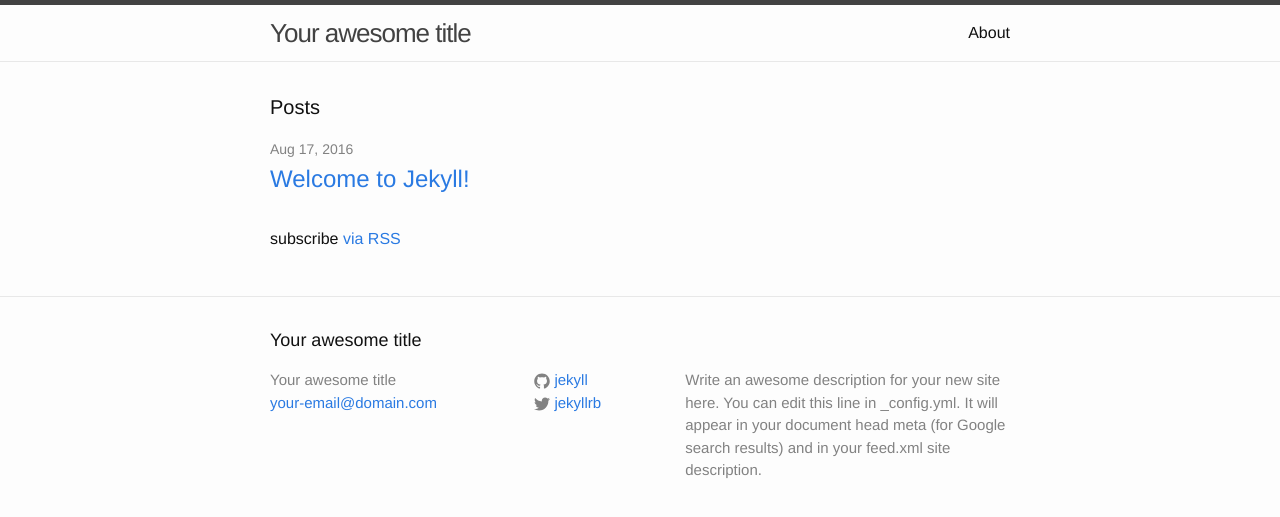
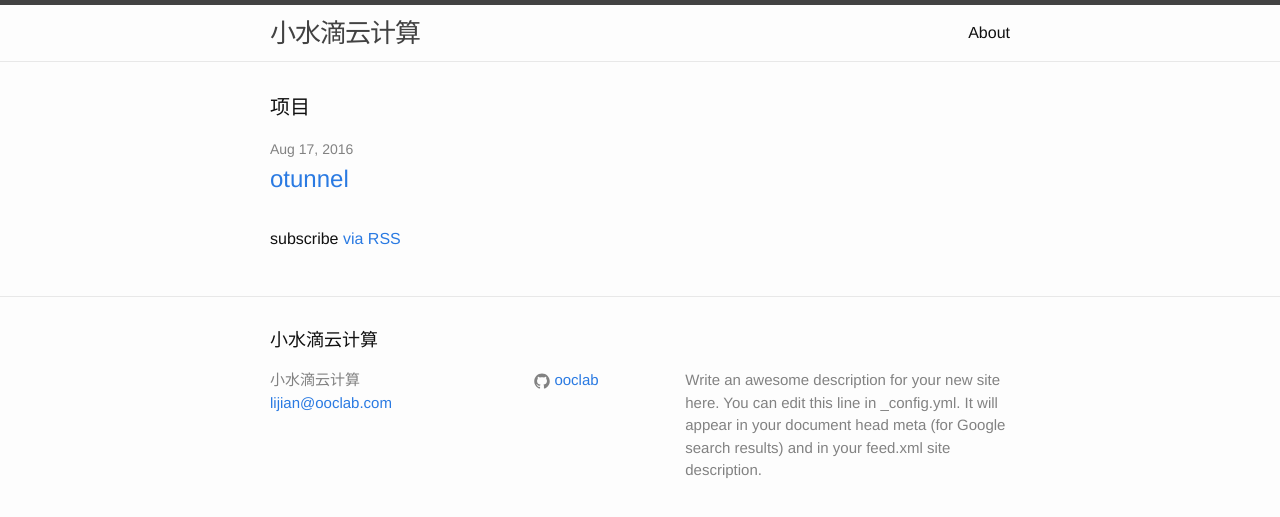
Before and after one commit to ooclab/ooclab.github.io, a Jekyll site: the page built from index.html, in a window 1280 px wide. Shown: the top 517 px of the page. Built offline with Jekyll 4.4.1, drawn with Linux system fonts in a browser that asks for light colours.

Commit message:
添加otunnel相关信息

```diff
--- a/_config.yml
+++ b/_config.yml
@@ -13,16 +13,16 @@
 # you will see them accessed via {{ site.title }}, {{ site.email }}, and so on.
 # You can create any custom variable you would like, and they will be accessible
 # in the templates via {{ site.myvariable }}.
-title: Your awesome title
-email: your-email@domain.com
+title: 小水滴云计算
+email: lijian@ooclab.com
 description: > # this means to ignore newlines until "baseurl:"
   Write an awesome description for your new site here. You can edit this
   line in _config.yml. It will appear in your document head meta (for
   Google search results) and in your feed.xml site description.
 baseurl: "" # the subpath of your site, e.g. /blog
 url: "http://example.com" # the base hostname & protocol for your site
-twitter_username: jekyllrb
-github_username:  jekyll
+# twitter_username: jekyllrb
+github_username:  ooclab
 
 # Build settings
 markdown: kramdown
--- a/index.html
+++ b/index.html
@@ -4,7 +4,7 @@ layout: default
 
 <div class="home">
 
-  <h1 class="page-heading">Posts</h1>
+  <h1 class="page-heading">项目</h1>
 
   <ul class="post-list">
     {% for post in site.posts %}
```
Also changed, not shown: _posts/2016-08-17-otunnel.markdown (added, +76 -0 lines), _posts/2016-08-17-welcome-to-jekyll.markdown (deleted, +0 -25 lines).
